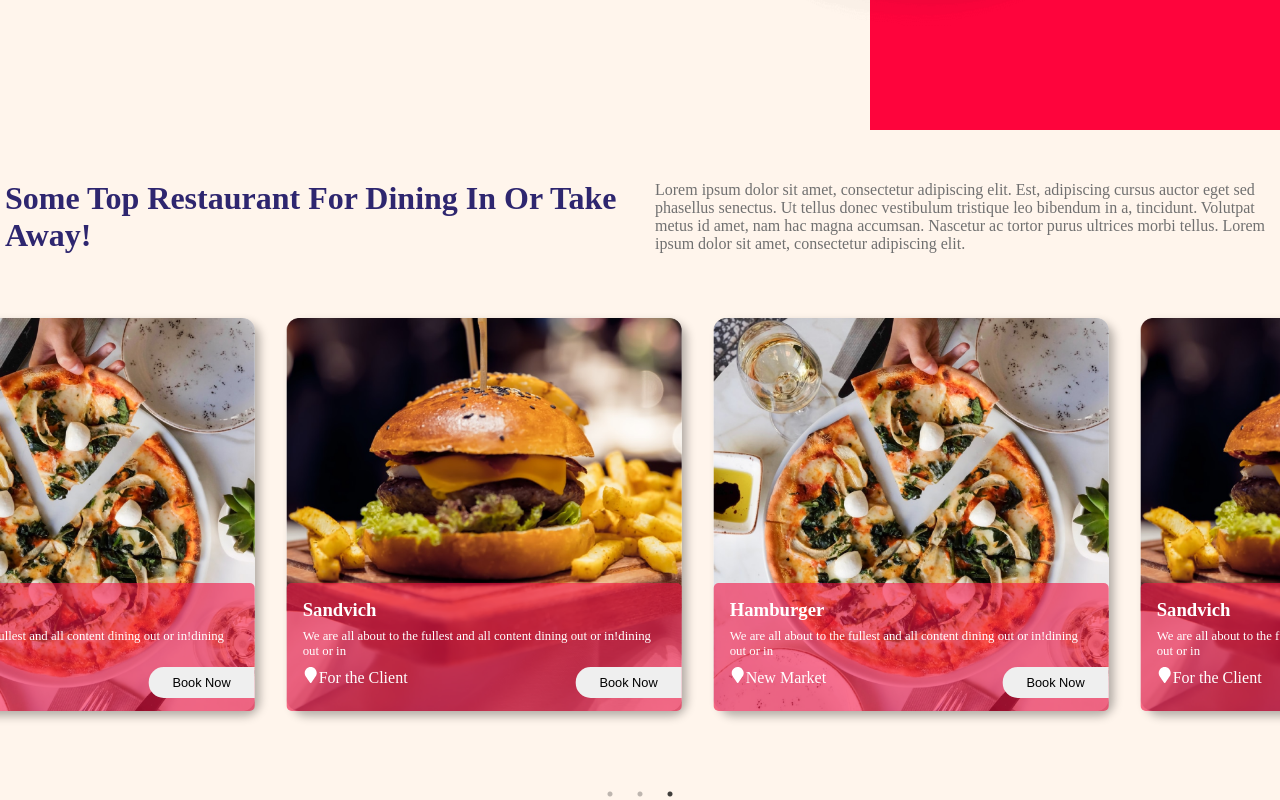
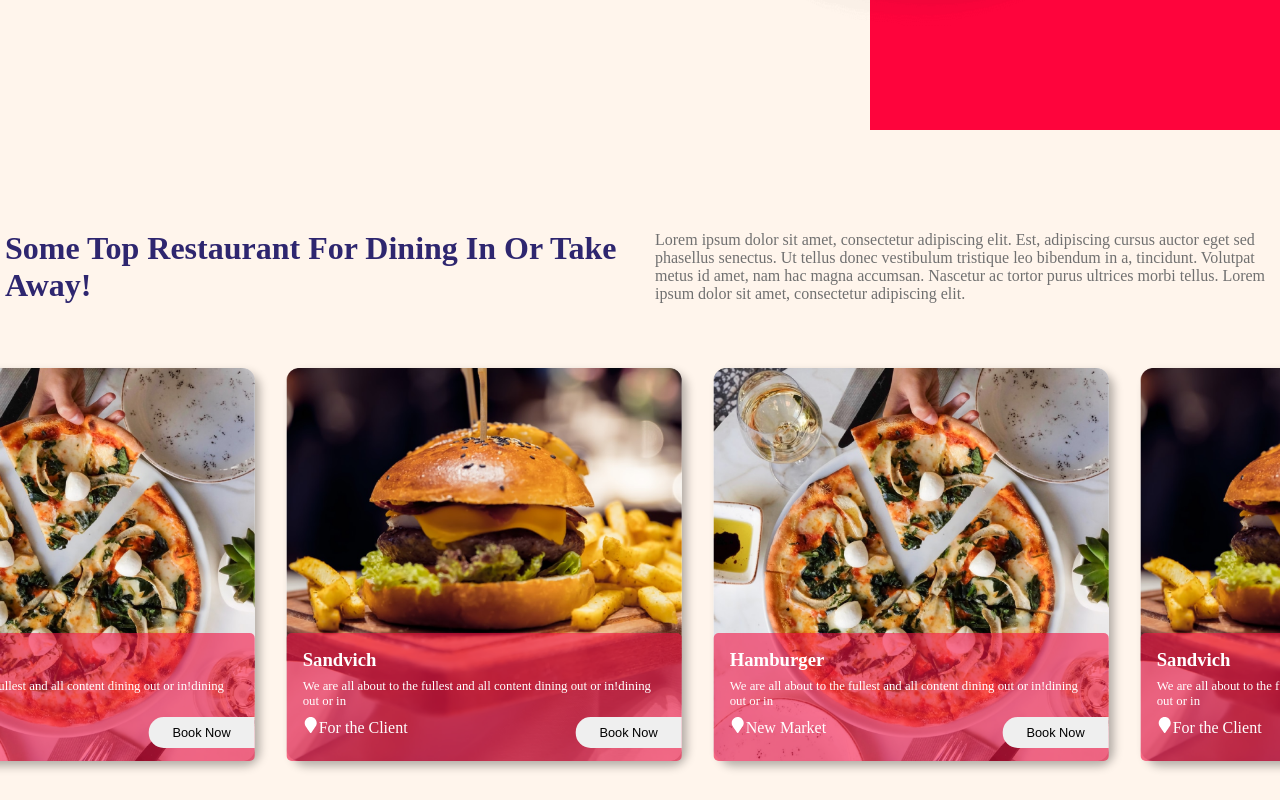
Before and after one commit to VaxobjanovDev/Food-Landing-Page, a React (Create React App) app: page / in a window 1280 px wide. Shown: the part 780-1580 px from the top of the page. Built offline with nearby package versions, Linux system fonts and the light colour scheme.

Commit message:
Update Products.css

```diff
--- a/src/component/Products.css
+++ b/src/component/Products.css
@@ -1,5 +1,5 @@
 .products-section {
-  padding: 50px 0;
+  padding: 100px 0;
   background-color: #fff5ec;
 }
 
```
